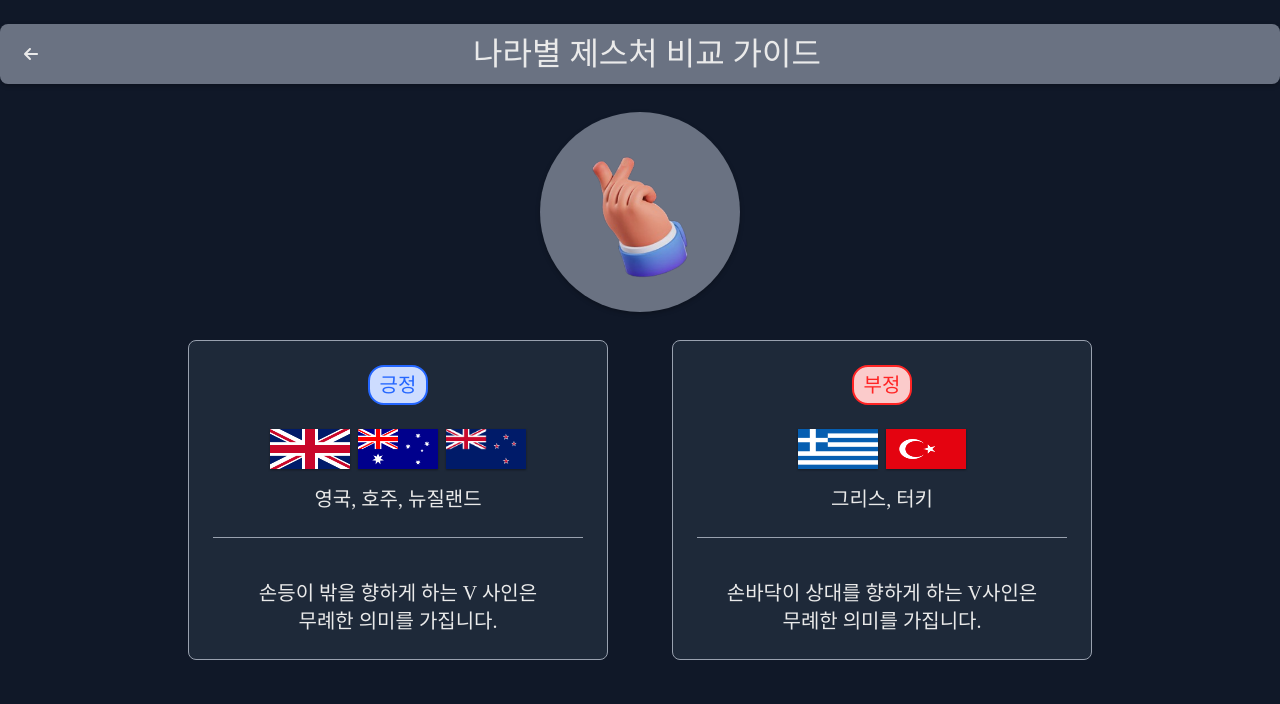
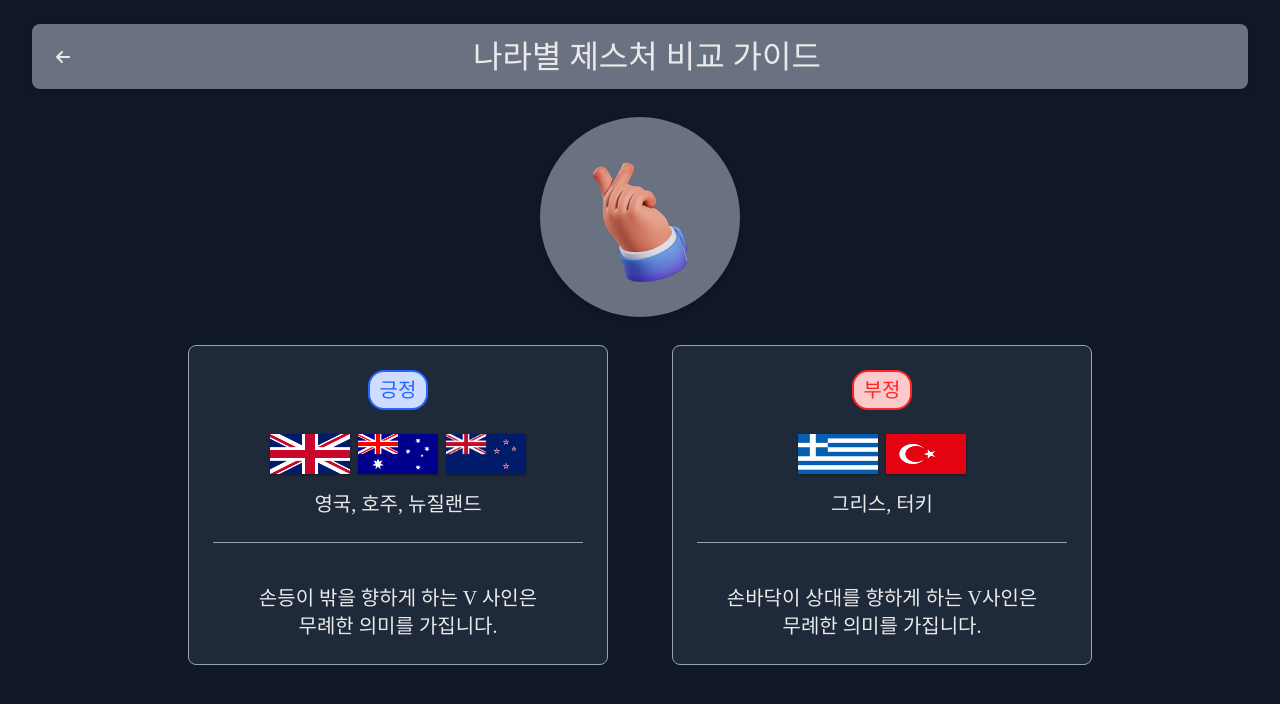
Before and after one commit to lovelyppotto/Moyamo, a React (Vite) app in the folder FE/: page /dictionary/guide in a window 1280 px wide. Shown: the top 704 px of the page. Built offline with nearby package versions, Linux system fonts and the light colour scheme; a web font is replaced by a local one.

Commit message:
[FE] style: 딕셔너리 헤더 컴포넌트 레이아웃 조정
헤더 컴포넌트 너비 조정하여 화면 오버플로우 방지

related to: S12P21D203-194

```diff
--- a/FE/src/pages/dict/CompareGuide.tsx
+++ b/FE/src/pages/dict/CompareGuide.tsx
@@ -7,11 +7,7 @@ function CompareGuide() {
   return (
     <div className="h-screen w-full flex flex-col dark:bg-gray-900 dark:text-d-txt-50">
       {/* 헤더 */}
-      <DictHeader
-        title="나라별 제스처 비교 가이드"
-        showCompareGuide={false}
-        className="mb-7"
-      />
+      <DictHeader title="나라별 제스처 비교 가이드" showCompareGuide={false} className="mb-7" />
 
       {/* 메인 이미지 */}
       <div className="w-[200px] h-[200px] mx-auto mb-7 rounded-full bg-white dark:bg-gray-500 flex justify-center items-center drop-shadow-basic">
--- a/FE/src/pages/dict/DictHeader.tsx
+++ b/FE/src/pages/dict/DictHeader.tsx
@@ -29,7 +29,7 @@ function DictHeader({ title, country, showCompareGuide = false, className }: Hea
 
   return (
     <header
-      className={`w-full h-[60px] mt-[24px] px-[24px] py-1 flex justify-center items-center bg-white rounded-lg drop-shadow-basic dark:bg-gray-500 dark:text-d-txt-50 ${className || ''}`}
+      className={`w-[95%] h-[65px] mx-auto mt-[24px] px-[24px] py-1 flex justify-center items-center bg-white rounded-lg drop-shadow-basic dark:bg-gray-500 dark:text-d-txt-50 ${className || ''}`}
     >
       <div>
         <button className="cursor-pointer" onClick={handleGoBack}>
```
